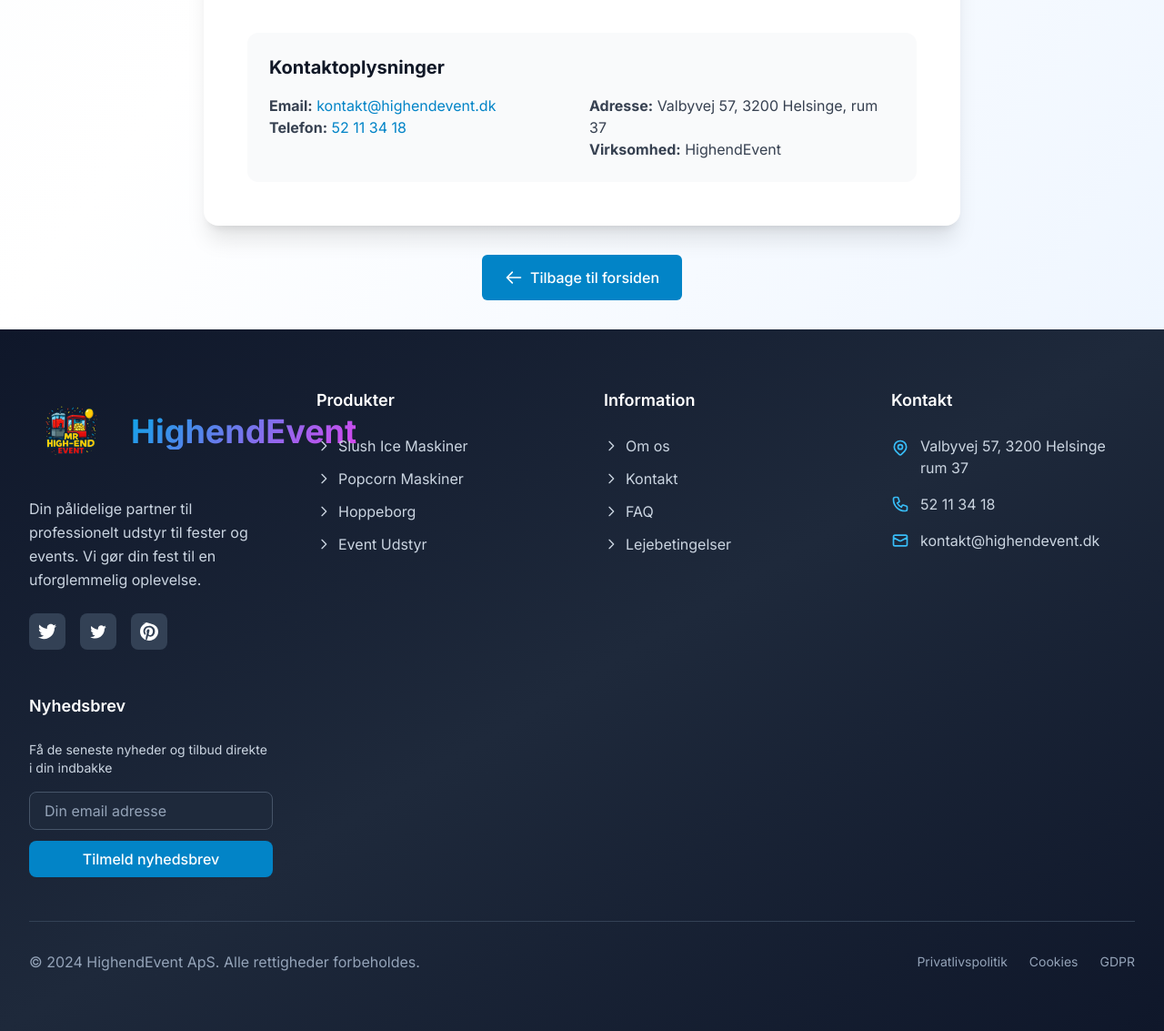
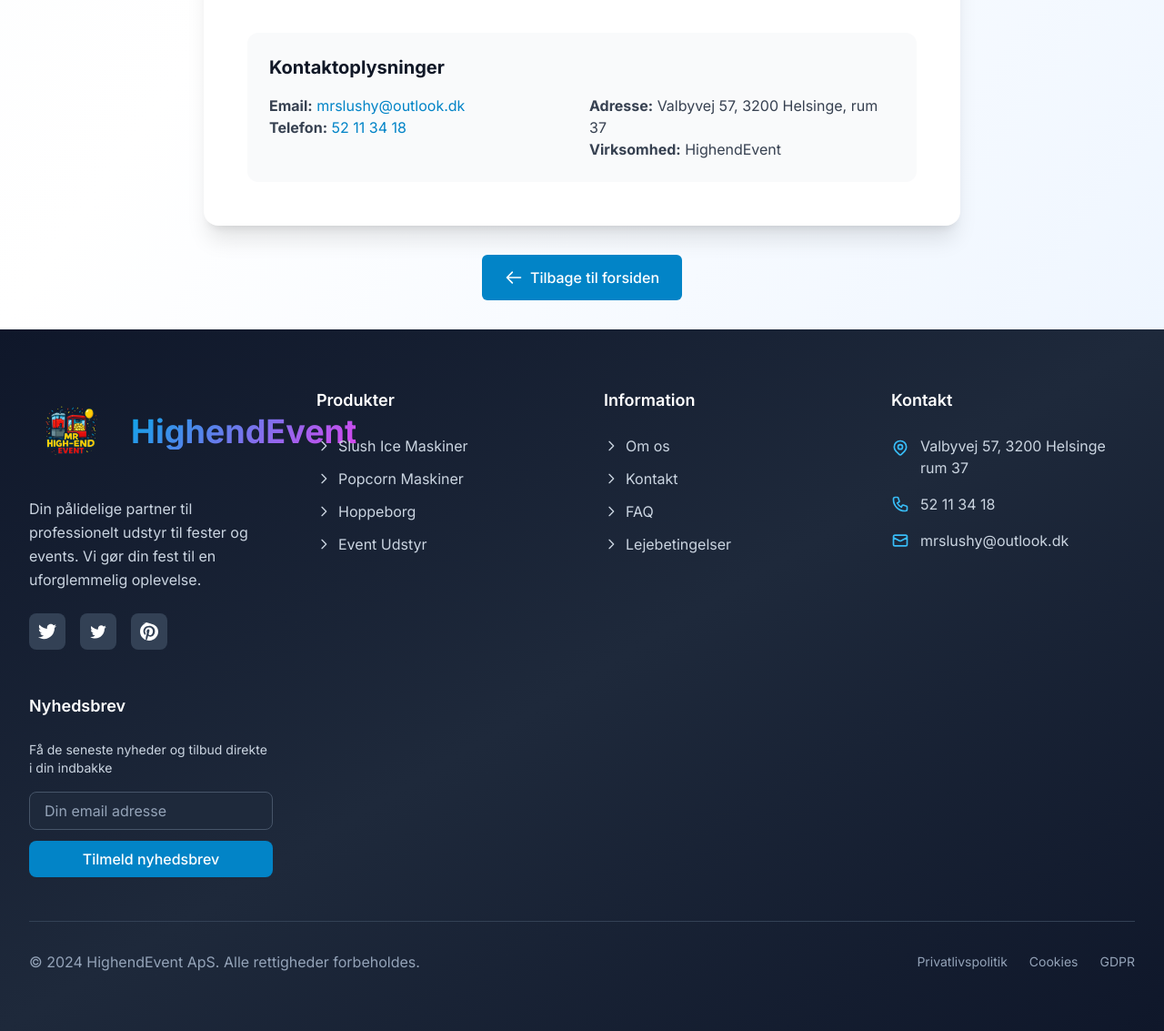
Before and after one commit to Flyvendedk799/HighendEvent, a Flask app: page /lejebetingelser in a window 1280 px wide. Shown: the part 1537-2670 px from the top of the page at 91% size. Run offline with Flask 3, Linux system fonts and the light colour scheme; some libraries are stand-ins or nearby versions.

Commit message:
Replace remaining public contact email with mrslushy address

```diff
--- a/app/templates/base.html
+++ b/app/templates/base.html
@@ -479,7 +479,7 @@
                             <svg class="w-5 h-5 text-primary-400 flex-shrink-0" fill="none" stroke="currentColor" viewBox="0 0 24 24">
                                 <path stroke-linecap="round" stroke-linejoin="round" stroke-width="2" d="M3 8l7.89 4.26a2 2 0 002.22 0L21 8M5 19h14a2 2 0 002-2V7a2 2 0 00-2-2H5a2 2 0 00-2 2v10a2 2 0 002 2z"></path>
                             </svg>
-                            <p class="text-slate-300">kontakt@highendevent.dk</p>
+                            <p class="text-slate-300">mrslushy@outlook.dk</p>
                         </div>
                     </div>
                 </div>
--- a/app/templates/public/faq.html
+++ b/app/templates/public/faq.html
@@ -258,7 +258,7 @@
                         <span>Ring til os</span>
                         <span class="text-sm opacity-75">52 11 34 18</span>
                     </a>
-                    <a href="mailto:kontakt@highendevent.dk" class="group border-2 border-white/30 text-white px-8 py-4 rounded-xl font-bold text-lg hover:bg-white hover:text-primary-600 transition-all duration-300 hover:scale-105 backdrop-blur-sm flex items-center space-x-3">
+                    <a href="mailto:mrslushy@outlook.dk" class="group border-2 border-white/30 text-white px-8 py-4 rounded-xl font-bold text-lg hover:bg-white hover:text-primary-600 transition-all duration-300 hover:scale-105 backdrop-blur-sm flex items-center space-x-3">
                         <svg class="w-6 h-6 group-hover:translate-x-1 transition-transform duration-300" fill="none" stroke="currentColor" viewBox="0 0 24 24">
                             <path stroke-linecap="round" stroke-linejoin="round" stroke-width="2" d="M3 8l7.89 4.26a2 2 0 002.22 0L21 8M5 19h14a2 2 0 002-2V7a2 2 0 00-2-2H5a2 2 0 00-2 2v10a2 2 0 002 2z"></path>
                         </svg>
--- a/app/templates/public/terms.html
+++ b/app/templates/public/terms.html
@@ -98,7 +98,7 @@
                     <h3 class="text-xl font-bold text-gray-900 mb-4">Kontaktoplysninger</h3>
                     <div class="grid grid-cols-1 md:grid-cols-2 gap-4 text-gray-700">
                         <div>
-                            <p><strong>Email:</strong> <a href="mailto:kontakt@highendevent.dk" class="text-primary-600 hover:text-primary-700">kontakt@highendevent.dk</a></p>
+                            <p><strong>Email:</strong> <a href="mailto:mrslushy@outlook.dk" class="text-primary-600 hover:text-primary-700">mrslushy@outlook.dk</a></p>
                             <p><strong>Telefon:</strong> <a href="tel:+4552113418" class="text-primary-600 hover:text-primary-700">52 11 34 18</a></p>
                         </div>
                         <div>
```
